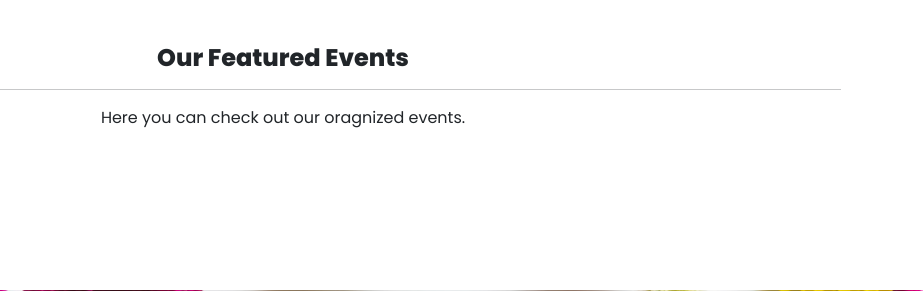
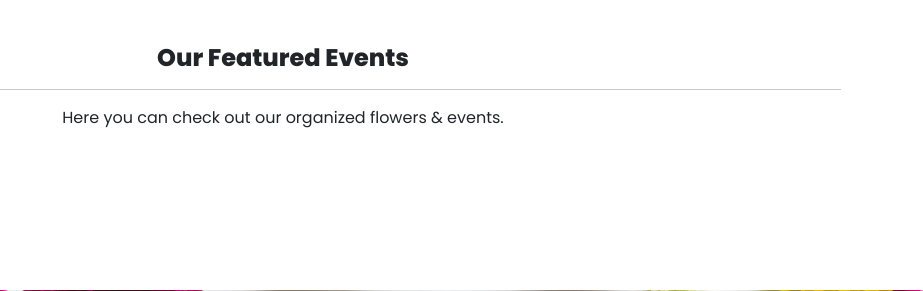
Before and after one commit to ayeshamukta/Morning-Glory-A-Flower-Shop, a PHP site: page / in a window 1280 px wide. Shown: the part 1712-2003 px from the top of the page, without its empty margins (357-1280 px from the left). Run offline with PHP 8.4, Linux system fonts and the light colour scheme; data that the repository does not hold is empty; some libraries are stand-ins or nearby versions.

Commit message:
last update

```diff
--- a/index.php
+++ b/index.php
@@ -131,7 +131,7 @@
   <div class="container text-center mt-5 py-5">
     <h3>Our Featured Events</h3>
     <hr>
-    <p>Here you can check out our oragnized events.</p>
+    <p>Here you can check out our organized flowers & events.</p>
   </div>
 
   <div class="row mx-auto container-fluid">
--- a/registration.php
+++ b/registration.php
@@ -183,7 +183,7 @@ if(isset($_POST['register']))
                 </div>
                 <div class="form-group">
 
-                    <a href="login.html" id="login-url" class="btn">Do you have account? Login Now.</a>
+                    <a href="login.php" id="login-url" class="btn">Do you have account? Login Now.</a>
                 </div>
             </form>
         </div>
```
